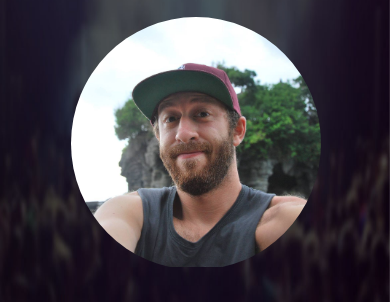
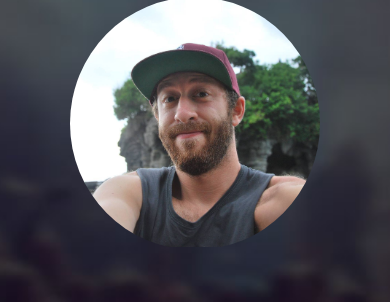
Before and after one commit to joniden/moshpitandcode2, a plain HTML site: page index.html in a window 390 px wide. Shown: the part 172-474 px from the top of the page. Drawn offline with Linux system fonts and the light colour scheme; a web font is replaced by a local one.

Commit message:
Fix background

```diff
--- a/index.html
+++ b/index.html
@@ -26,7 +26,7 @@
 					<p>The combination of both, the energy of moshpits and the possibilities code gives me, shapes my projects, my life and what I'm capable of.</p>
 				</div>
 			</div>
-			<img class="bkr" src="images/moshpit.jpg" />
+
 		</header>
 
 		<div class="content">
@@ -80,6 +80,16 @@
 				<li><a title="mail" href="mailto:jocke@moshpitandcode.com" target="_blank"><img alt="mail" src="images/socialmedia/mail.svg"></a></li>
 			</ul>
 		</footer>
+		<script>
+  (function(i,s,o,g,r,a,m){i['GoogleAnalyticsObject']=r;i[r]=i[r]||function(){
+  (i[r].q=i[r].q||[]).push(arguments)},i[r].l=1*new Date();a=s.createElement(o),
+  m=s.getElementsByTagName(o)[0];a.async=1;a.src=g;m.parentNode.insertBefore(a,m)
+  })(window,document,'script','//www.google-analytics.com/analytics.js','ga');
+
+  ga('create', 'UA-68666716-1', 'auto');
+  ga('send', 'pageview');
+
+</script>
 
 	</body>
 </html>
--- a/sass/screen.scss
+++ b/sass/screen.scss
@@ -58,19 +58,30 @@ header{
 	margin: 0 auto;
 	width: 100%;
 	min-height: 100vh;
-	//background: black;
-	//background-image: url('../images/moshpit.jpg');
+	background-color: black;
+	background-image: url('../images/moshpit.jpg');
+	background-size: cover;
 	background-repeat: no-repeat;
 	background-position: center;
 	background-attachment: fixed;
+	//-webkit-transform: translate3d(0,0,0);
+	//transform:translate3d(0,0,0);
 
-	img.bkr{
-		position: fixed;
-		z-index: -10;
+	.bkr{
+	 	position: fixed;
 		top: 0;
 		left: 0;
+		right: 0;
+		bottom: 0;
 		width: 100%;
-		height: 100%;
+		height: auto;
+		z-index: -1;
+
+		@media (max-width: 500px){
+			width: 100vw;
+			height: auto;
+		}
+
 	}
 }
 
@@ -118,7 +129,6 @@ header{
 	max-width: $contentwidth;
 	width: 90%;
 	overflow: auto;
-	padding: 20px;
 	text-align: center;
 }
 
```
Also changed, not shown: images/moshpit_small.jpg (added), stylesheets/screen.css.
